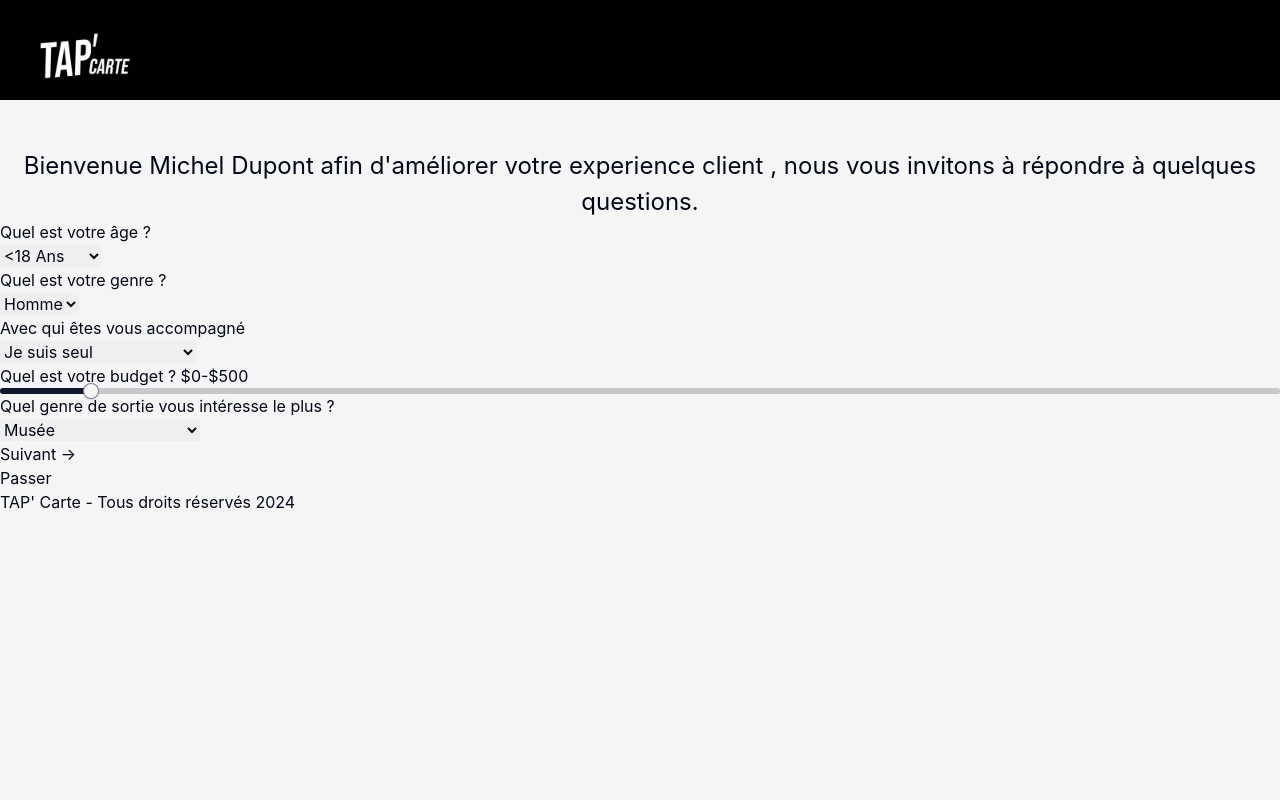
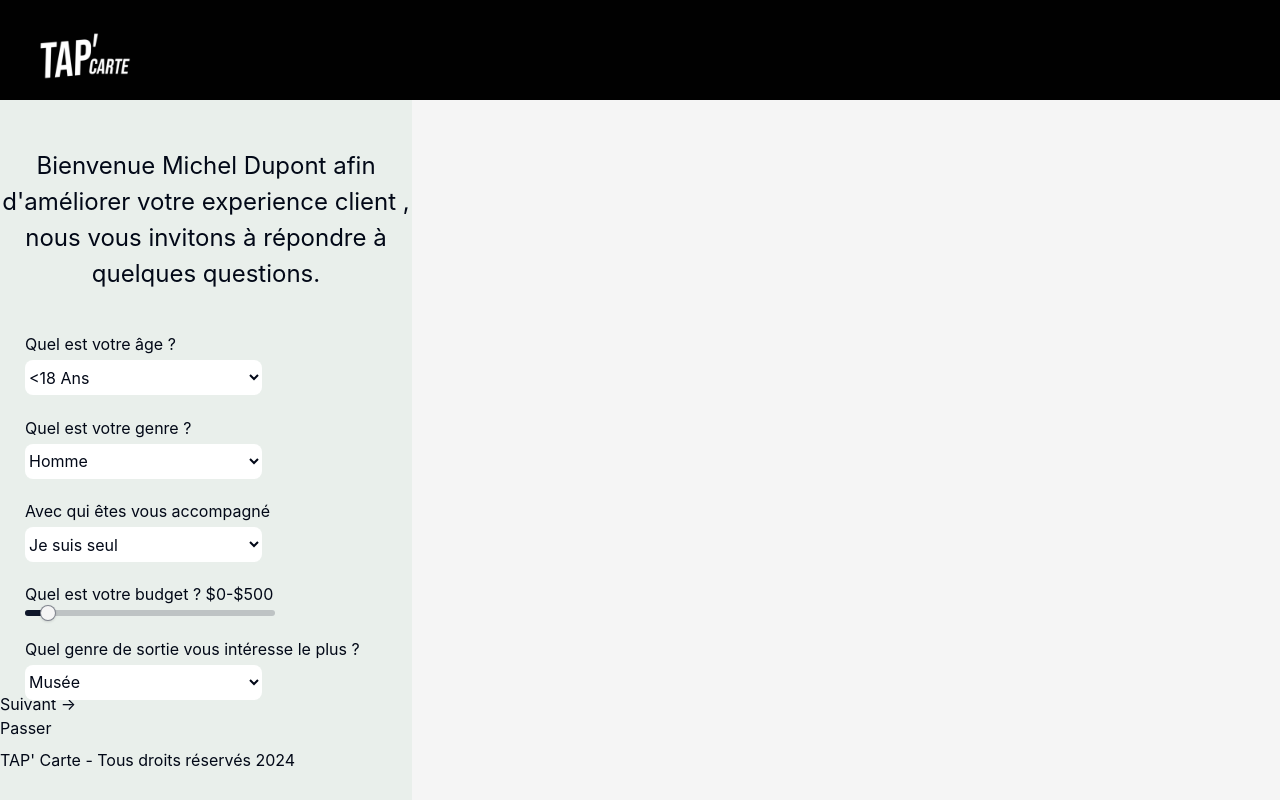
Before and after one commit to lepeli/tapcarte, a React (Vite) app: page /form in a window 1280 px wide. Shown: the top 800 px of the page. Built offline with nearby package versions, Linux system fonts and the light colour scheme.

Commit message:
Added the css to the form

```diff
--- a/src/formulaire/Formulaire.jsx
+++ b/src/formulaire/Formulaire.jsx
@@ -1,10 +1,10 @@
-
+import "./Formulaire.css"
 import { Link } from "react-router-dom"
 import { Slider } from "@/components/ui/slider"
 
 export const Formulaire = () => {
 
-    return <>
+    return <div className="formulaire_page">
         <div className="titre">
             <h1 className="text-center hero">Bienvenue Michel Dupont afin d'améliorer votre experience client
             , nous vous invitons à répondre à quelques questions.</h1>
@@ -31,7 +31,7 @@ export const Formulaire = () => {
                 <option>Je suis avec ma famille</option>
             </select>
             <p>Quel est votre budget ? $0-$500</p>
-            <Slider defaultValue={[33]} max={500} step={1} />
+            <Slider defaultValue={[33]} max={500} step={1} className="budget_slider"/>
             <p>Quel genre de sortie vous intéresse le plus ?</p>
             <select name="intrests">
                 <option>Musée</option>
@@ -52,5 +52,5 @@ export const Formulaire = () => {
             <p>TAP' Carte - Tous droits réservés 2024</p>
         </div>
 
-    </>
+    </div>
 }
```
